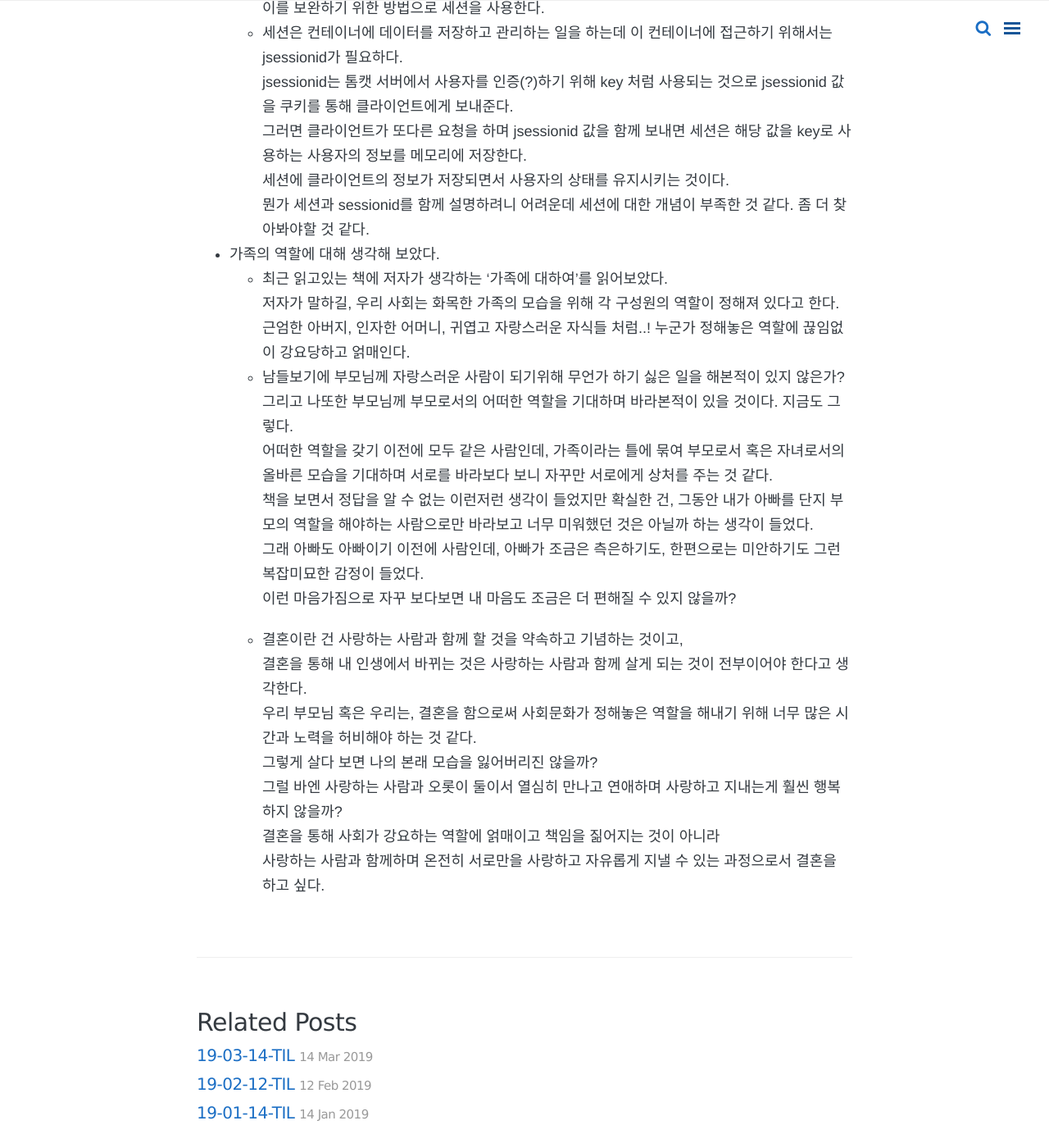
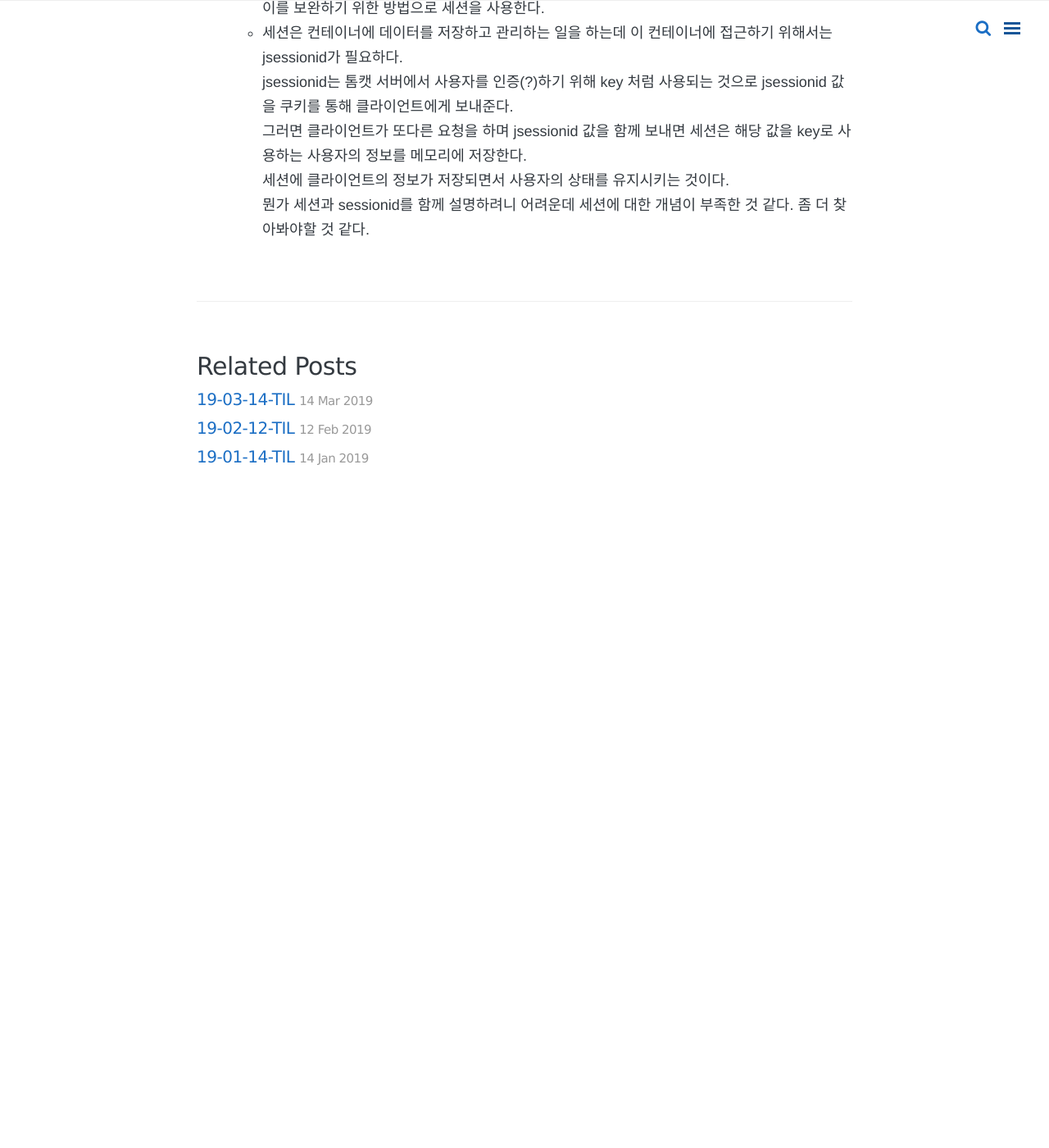
Before and after one commit to diniyo804/diniyo804.github.io, a Jekyll site: the page built from _posts/TIL (Today I Learned)/2019-02-18-TIL.md, in a window 1280 px wide and 1400 px high, scrolled down 519 px. Shown: the whole window at 82% size. Built offline with Jekyll 4.4.1, drawn with Linux system fonts in a browser that asks for light colours; nearby versions of some CDN libraries; comment, search, counter and statistics services are not loaded; after the commit the page ends 1149 px from its top, so only the background shows below that.

Commit message:
포스팅 삭제

```diff
--- a/_posts/TIL (Today I Learned)/2019-02-18-TIL.md
+++ b/_posts/TIL (Today I Learned)/2019-02-18-TIL.md
@@ -20,23 +20,3 @@ comments: true
     그러면 클라이언트가 또다른 요청을 하며 jsessionid 값을 함께 보내면 세션은 해당 값을 key로 사용하는 사용자의 정보를 메모리에 저장한다.
     세션에 클라이언트의 정보가 저장되면서 사용자의 상태를 유지시키는 것이다.
     뭔가 세션과 sessionid를 함께 설명하려니 어려운데 세션에 대한 개념이 부족한 것 같다. 좀 더 찾아봐야할 것 같다.
-
-- 가족의 역할에 대해 생각해 보았다.
-  - 최근 읽고있는 책에 저자가 생각하는 '가족에 대하여'를 읽어보았다.
-  저자가 말하길, 우리 사회는 화목한 가족의 모습을 위해 각 구성원의 역할이 정해져 있다고 한다.
-  근엄한 아버지, 인자한 어머니, 귀엽고 자랑스러운 자식들 처럼..! 누군가 정해놓은 역할에 끊임없이 강요당하고 얽매인다.
-  - 남들보기에 부모님께 자랑스러운 사람이 되기위해 무언가 하기 싫은 일을 해본적이 있지 않은가?
-  그리고 나또한 부모님께 부모로서의 어떠한 역할을 기대하며 바라본적이 있을 것이다. 지금도 그렇다.
-  어떠한 역할을 갖기 이전에 모두 같은 사람인데, 가족이라는 틀에 묶여 부모로서 혹은 자녀로서의 올바른 모습을 기대하며 서로를
-  바라보다 보니 자꾸만 서로에게 상처를 주는 것 같다.
-  책을 보면서 정답을 알 수 없는 이런저런 생각이 들었지만 확실한 건, 그동안 내가 아빠를 단지 부모의 역할을 해야하는 사람으로만 바라보고 너무 미워했던 것은 아닐까 하는 생각이 들었다.
-  그래 아빠도 아빠이기 이전에 사람인데, 아빠가 조금은 측은하기도, 한편으로는 미안하기도 그런 복잡미묘한 감정이 들었다.
-  이런 마음가짐으로 자꾸 보다보면 내 마음도 조금은 더 편해질 수 있지 않을까?
-
-  - 결혼이란 건 사랑하는 사람과 함께 할 것을 약속하고 기념하는 것이고,
-  결혼을 통해 내 인생에서 바뀌는 것은 사랑하는 사람과 함께 살게 되는 것이 전부이어야 한다고 생각한다.
-  우리 부모님 혹은 우리는, 결혼을 함으로써 사회문화가 정해놓은 역할을 해내기 위해 너무 많은 시간과 노력을 허비해야 하는 것 같다.
-  그렇게 살다 보면 나의 본래 모습을 잃어버리진 않을까?
-  그럴 바엔 사랑하는 사람과 오롯이 둘이서 열심히 만나고 연애하며 사랑하고 지내는게 훨씬 행복하지 않을까?
-  결혼을 통해 사회가 강요하는 역할에 얽매이고 책임을 짊어지는 것이 아니라
-  사랑하는 사람과 함께하며 온전히 서로만을 사랑하고 자유롭게 지낼 수 있는 과정으로서 결혼을 하고 싶다.
```
